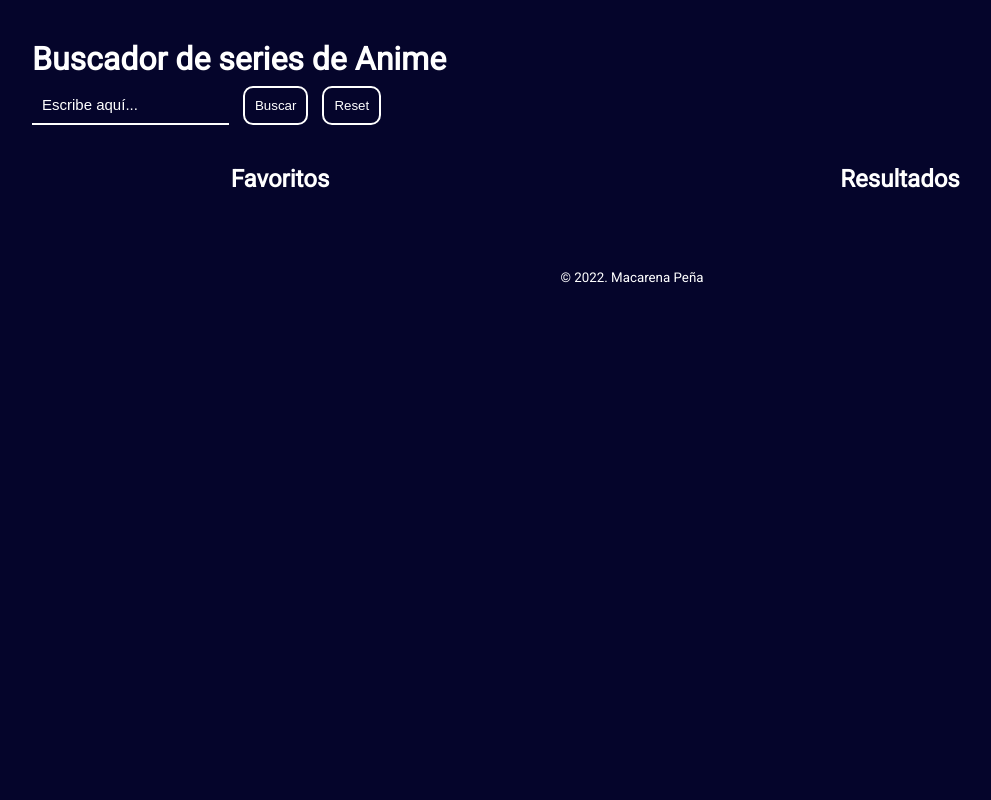
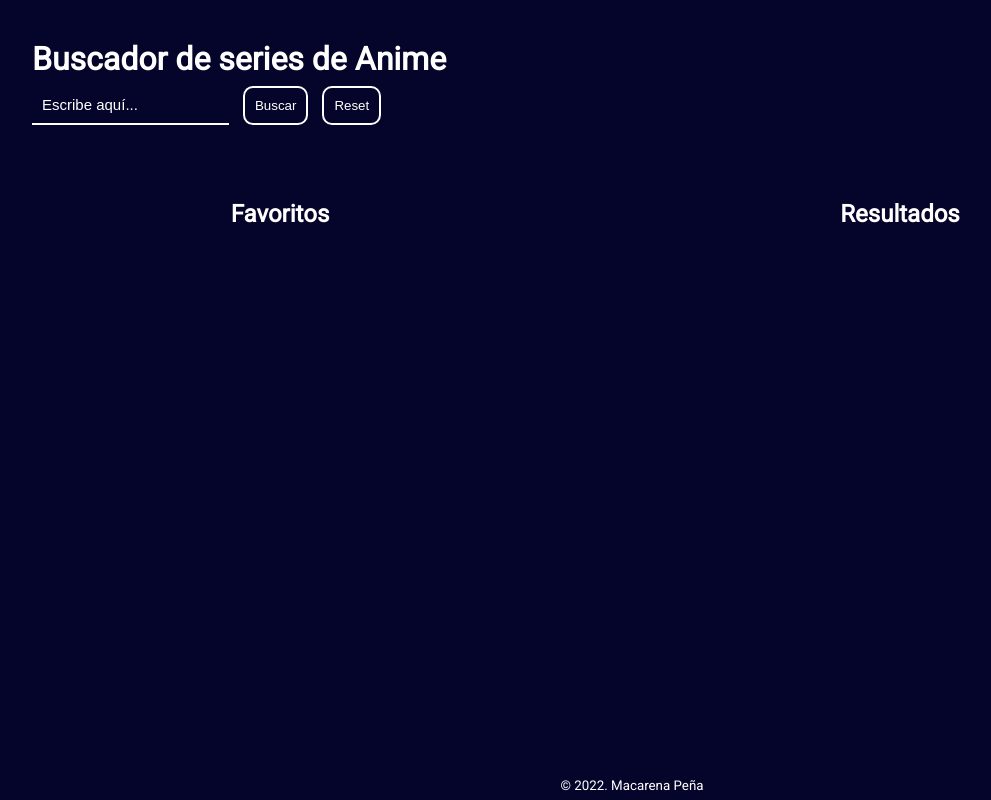
Before and after one commit to mpenacasares/Anime-search-engine, a website: page docs/index.html in a window 1280 px wide. Shown: the whole page, without its empty margins (8-999 px from the left). Drawn offline with Linux system fonts and the light colour scheme.

Commit message:
Add change style 1

```diff
--- a/src/scss/layout/_footer.scss
+++ b/src/scss/layout/_footer.scss
@@ -1,6 +1,5 @@
 .footer {
   color: white;
-  height: 10vh;
   width: 100%;
   display: flex;
   justify-content: center;
--- a/src/scss/layout/_page.scss
+++ b/src/scss/layout/_page.scss
@@ -1,7 +1,11 @@
 .body {
+  height: 100%;
+  min-height: 100vh;
   background-color: rgb(5, 5, 43);
   color: white;
   font-family: "Roboto", sans-serif;
+  display: grid;
+  grid-template-rows: 200px 1fr 30px;
 }
 
 .main {
```
Also changed, not shown: docs/assets/css/main.css.
